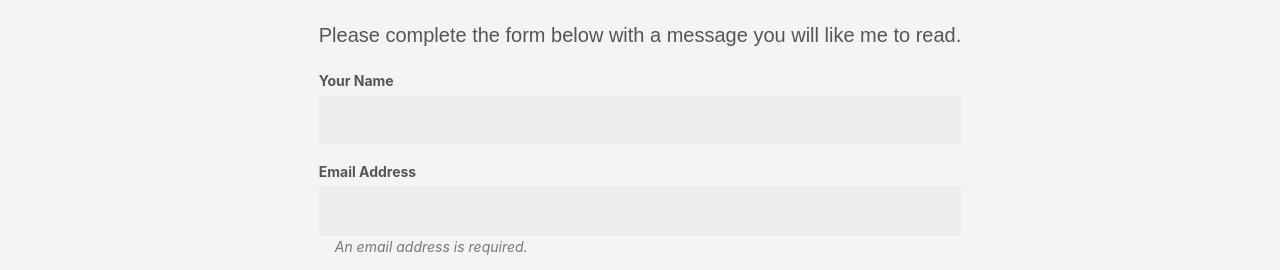
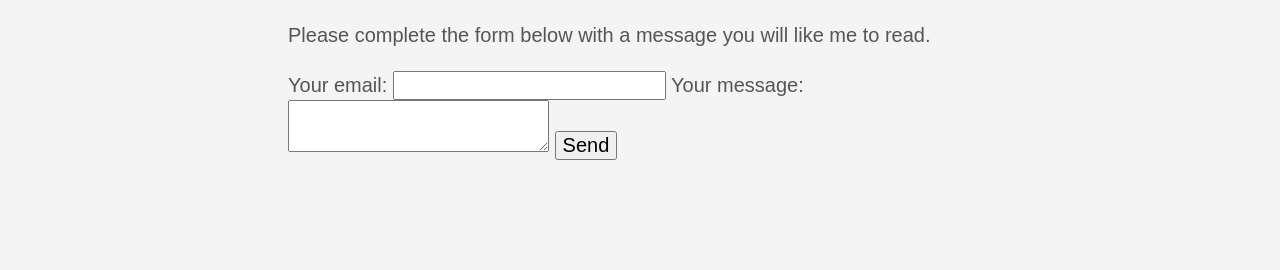
Before and after one commit to CMadisife/portfolio, a plain HTML site: page contact/index.html in a window 1280 px wide. Shown: the part 515-785 px from the top of the page. Drawn offline with Linux system fonts and the light colour scheme.

Commit message:
Update index.html

```diff
--- a/contact/index.html
+++ b/contact/index.html
@@ -127,22 +127,20 @@
 
 
 
-<form class="black-80 sans-serif" accept-charset="UTF-8" action="https://formspree.io/f/xnqwrega" method="POST" role="form">
-
-    <label class="f6 b db mb1 mt3 sans-serif mid-gray"  for="name">Your Name</label>
-    <input type="text" id="name" name="name" class="w-100 f5 pv3 ph3 bg-light-gray bn"  required placeholder=" "  aria-labelledby="name"/>
-
-    <label class="f6 b db mb1 mt3 sans-serif mid-gray" for="email">Email Address</label>
-    <input type="email" id="email" name="email" class="w-100 f5 pv3 ph3 bg-light-gray bn"  required placeholder=" "  aria-labelledby="email"/>
-    <div class="requirements f6 gray glow i ph3 overflow-hidden">
-      An email address is required.
-    </div>
-
-    <label class="f6 b db mb1 mt3 sans-serif mid-gray" for="message">Message</label>
-    <textarea id="message" name="message" class="w-100 f5 pv3 ph3 bg-light-gray bn h4" aria-labelledby="message"></textarea>
-
-    <input class="db w-100 mv2 white pa3 bn hover-shadow hover-bg-black bg-animate bg-black" type="submit" value="Send" />
-
+<form
+  action="https://formspree.io/f/xnqwrega"
+  method="POST"
+>
+  <label>
+    Your email:
+    <input type="email" name="email">
+  </label>
+  <label>
+    Your message:
+    <textarea name="message"></textarea>
+  </label>
+  <!-- your other form fields go here -->
+  <button type="submit">Send</button>
 </form>
 
 
```
